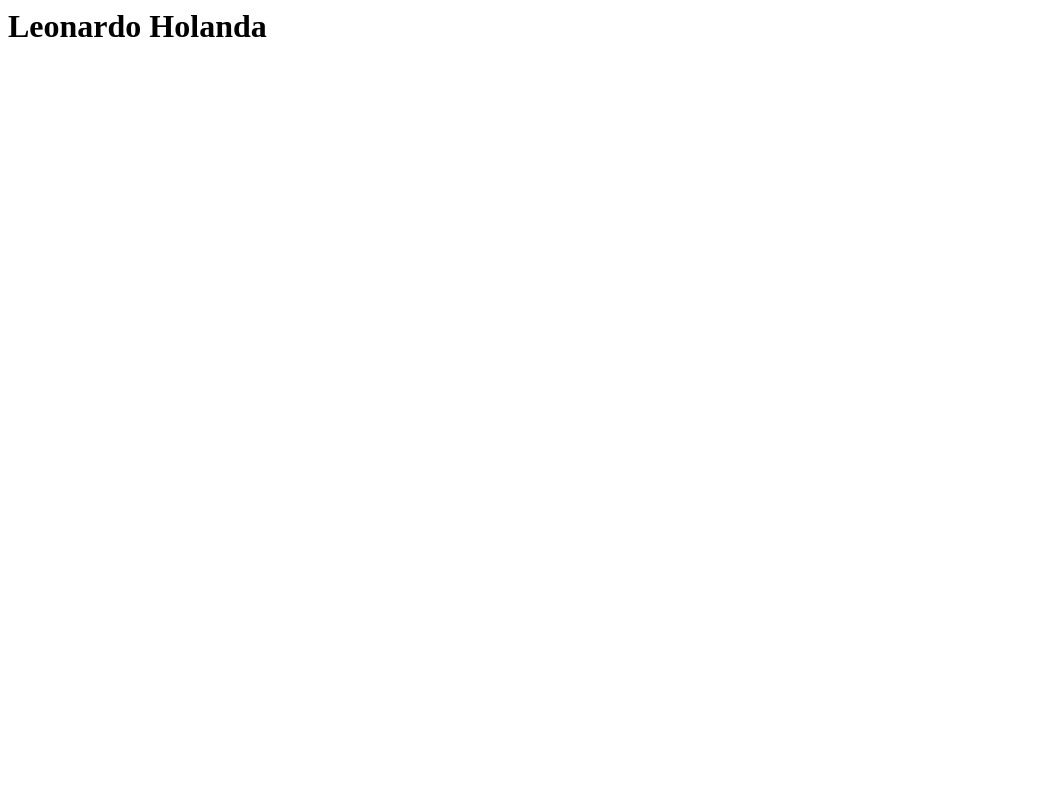
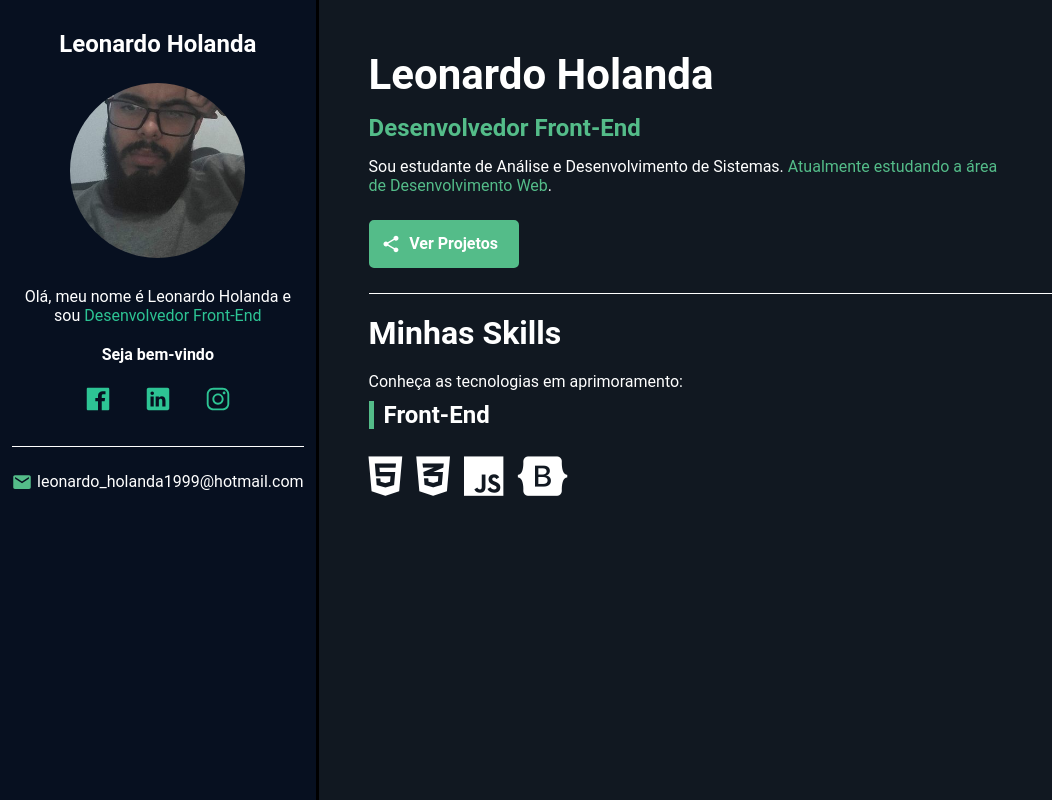
Before and after one commit to Leonardo1942/Leonardo1942.github.io, a plain HTML site: page index.html in a window 1280 px wide. Shown: the whole page, without its empty margins (0-1052 px from the left). Drawn offline with nearby package versions, Linux system fonts and the light colour scheme; a web font is replaced by a local one.

Commit message:
finalizando portifolio

```diff
--- /dev/null
+++ b/css/styles.css
@@ -0,0 +1,246 @@
+/*Reset */
+*{
+    padding: 0;
+    margin: 0;
+    box-sizing: border-box;
+    font-family: "Roboto", sans-serif;
+}
+
+/* Variables */
+
+:root {
+    --main-color: #54bc89;
+    --main-text-color: #fff;
+    --bio-bg-color: #071020;
+    --bio-border-color: #000000;
+    --about-bg-color: #111821;
+    --border-color: #fff;
+}
+
+/* General */
+.highlight{
+    color: var(--main-color);
+}
+
+.dark-blue{
+    color: #2dc494;
+}
+
+
+/* Containers */
+#container{
+    display: flex;
+    flex-direction: row;
+    color: var(--main-text-color);
+}
+
+#bio-container{
+    flex: 1 1 20%;
+    min-height: 100vh;
+    background-color: var(--bio-bg-color);
+    text-align: center;
+    padding: 30px 12px;
+    border-right: 3px solid var(--bio-border-color);
+}
+
+#about-container{
+    flex: 1 1 80%;
+    height: 100%;
+    min-height: 100vh;
+    background-color: var(--about-bg-color);
+    padding: 50px;
+}
+
+
+/*Bio container */
+#bio-img{
+    width: 175;
+    height: 175px;
+    border-radius: 50%;
+    margin-bottom: 25px;
+}
+
+#bio-container #welcome-text{
+    font-weight: bold;
+}
+
+#bio-container h2{
+    margin-bottom: 25px;
+}
+
+#bio-container p{
+    margin-bottom: 20px;
+}
+
+#social-container{
+    display: flex;
+    justify-content: center;
+    list-style: none;
+    border-bottom: 1px solid var(--border-color);
+    margin-bottom: 25px;
+    padding-bottom: 25px;
+}
+
+#social-container li{
+    flex: 1 1 0;
+    max-width: 60px;
+}
+
+#social-container li a{
+    color: #2dc494;
+    font-size: 30px;
+}
+
+#email-container{
+    display: flex;
+    justify-content: center;
+}
+
+#email-container ion-icon,
+#email-container a{
+    flex: 1 1 0;
+}
+
+#email-container a{
+    color: var(--main-text-color);
+    text-decoration: none;
+}
+
+#email-container ion-icon{
+    color: var(--main-color);
+    font-size: 20px;
+    margin-right: 5px;
+    max-width: 20px;
+}
+
+/* About Container */
+
+#name{
+    font-size: 42px;
+    margin-bottom: 15px;
+}
+
+#title {
+  font-size: 24px;
+  margin-bottom: 15px;
+  font-weight: bold;
+}
+
+.description {
+    max-width: 75%;
+    margin-bottom: 10px;
+}
+
+#btn-projects{
+    font-weight: bold;
+    font-size: 16px;
+    color: var(--main-text-color);
+    background-color: var(--main-color);
+    border: 2px solid var(--main-color);
+    border-radius: 5px;
+    text-decoration: none;
+    transition: .5s;
+    margin: 25px 0;
+    padding: 12px 10px ;
+    width: 150px;
+    text-align: center;
+    display: flex;
+}
+
+#btn-projects ion-icon,
+#btn-projects span{
+    flex: 1 1 0;
+}
+
+#btn-projects ion-icon{
+    font-size: 20px;
+    max-width: 20px;
+}
+
+#btn-projects:hover{
+    background-color: transparent;
+}
+
+#skills-section-title{
+    border-top: 1px solid var(--border-color);
+    padding-top: 20px;
+    margin-bottom: 20px;
+    font-size: 32px;
+}
+
+#skills-container{
+    display: flex;
+    flex-wrap: wrap;
+    margin-top: 25px;
+}
+
+.skills-box{
+    flex: 1 1 33%;
+    max-width: 33%;
+    margin-bottom: 35px;
+}
+
+.skills-title {
+    font-size: 24px;
+    margin-bottom: 25px;
+    font-weight: bold;
+    padding-left: 10px;
+    border-left: 5px solid var(--main-color);
+}
+
+.skills-box ion-icon,
+.skills-box i {
+    font-size: 45px;
+    margin-right: 10px;
+}
+
+/* Mobile */
+@media(max-width: 450px){
+
+    #container{
+        flex-direction:column;
+    }
+
+    #bio-container{
+        min-height: auto;
+        border-right: none;
+        border-bottom: 5px solid var(--bio-border-color);
+    }
+
+    #bio-container h2{
+        display: none;
+    }
+
+    #bio-container p{
+        max-width: 60%;
+        margin: 10px auto;
+    }
+
+    #about-container{
+        text-align: center;
+        padding: 30px;
+    }
+
+    #about-container .description{
+        margin: 10px auto;
+        max-width: 100%;
+        line-height: 26px;
+    }
+
+    #btn-projects{
+        margin: 20px auto;
+    }
+
+    .skills-box {
+        flex: 100%;
+        max-width: 100%;
+        margin-bottom: 40px;
+        text-align: left;
+    }
+
+    .skills-box i{
+        font-size: 60px;
+    }
+
+
+}
--- a/index.html
+++ b/index.html
@@ -1 +1,63 @@
-<h1>Leonardo Holanda</h1>
+<!DOCTYPE html>
+<html lang="en">
+<head>
+    <meta charset="UTF-8">
+    <meta http-equiv="X-UA-Compatible" content="IE=edge">
+    <meta name="viewport" content="width=device-width, initial-scale=1.0">
+    <title>Portifólio Leonardo Holanda</title>
+    <!-- CSS -->
+    <link rel="stylesheet" href="css/styles.css">
+    <!--Google Fonts-->
+    <link rel="preconnect" href="https://fonts.googleapis.com">
+    <link rel="preconnect" href="https://fonts.gstatic.com" crossorigin>
+    <link href="https: //fonts.googleapis.com/css2? family= Roboto:ital,wght@0,300;0,700;0,900;1,300;1,700;1,900 & family= Titillium+Web:wght@300 & display=swap" rel="stylesheet">
+    <!-- Icon Fonts-->
+    <link rel="stylesheet" href="https://cdn.jsdelivr.net/gh/devicons/devicon@v2.15.1/devicon.min.css">
+    <script src="https://kit.fontawesome.com/ce3d6b4815.js" crossorigin="anonymous"></script>
+
+</head>
+<body>
+   <main id="container">
+    <aside id="bio-container">
+        <h2>Leonardo Holanda</h2>
+        <img id="bio-img" src="img/minhafoto.jpg" alt="foto de perfil Leonardo">
+        <p>Olá, meu nome é Leonardo Holanda e sou <span class="dark-blue">Desenvolvedor Front-End</span></p>
+        <p id="welcome-text">Seja bem-vindo</p>
+        <ul id="social-container">
+            <li><a href="#" target="_blank"><ion-icon name="logo-facebook"></ion-icon></li>
+            <li><a href="#" target="_blank"><ion-icon name="logo-linkedin"></ion-icon></li>
+            <li><a href="#" target="_blank"><ion-icon name="logo-instagram"></ion-icon></li>
+        </ul>
+        <div id="email-container">
+            <ion-icon name="mail"></ion-icon>
+            <a href="mailto:leonardo_holanda1999@hotmail.com">leonardo_holanda1999@hotmail.com</a>
+        </div>
+    </aside>
+    <section id="about-container">
+        <h1 id="name">Leonardo Holanda</h1>
+        <p id="title"><span class="highlight">Desenvolvedor Front-End</span></p>
+        <p class="description">Sou estudante de Análise e Desenvolvimento de Sistemas. <span class="highlight">Atualmente estudando a área de Desenvolvimento Web</span>.</p>
+        <a href="#" id="btn-projects"><ion-icon name="share"></ion-icon> <span>Ver Projetos</span></a>
+        <h2 id="skills-section-title">Minhas Skills</h2>
+        <p class="description">Conheça as tecnologias em aprimoramento:</p>
+        <div id="sills-container">
+            <div class="skills-box">
+                <p class="skills-title">Front-End</p>
+                <i class="fa-brands fa-html5"></i>
+                <i class="fa-brands fa-css3-alt"></i>
+                <i class="fa-brands fa-js"></i>
+                <i class="fa-brands fa-bootstrap"></i>
+
+            </div>
+        </div>
+    </section>
+   </main>
+
+
+
+
+
+    <!-- Ion Icons -->
+    <script src="https://unpkg.com/ionicons@4.5.10-0/dist/ionicons.js"></script>
+</body>
+</html>
```
Also changed, not shown: img/minhafoto.jpg (added).
